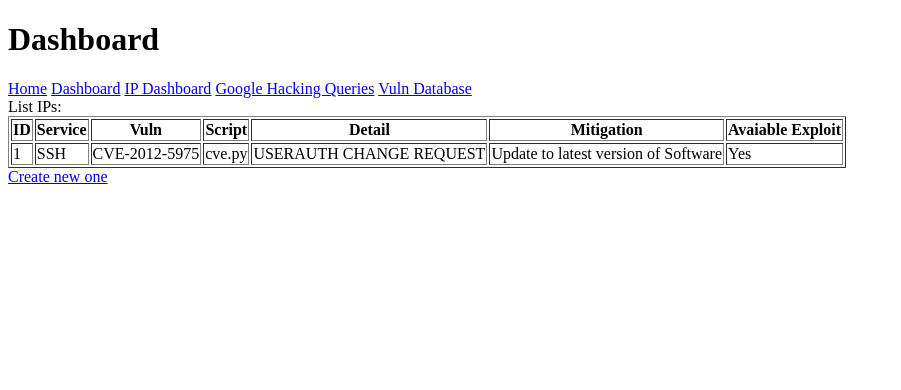
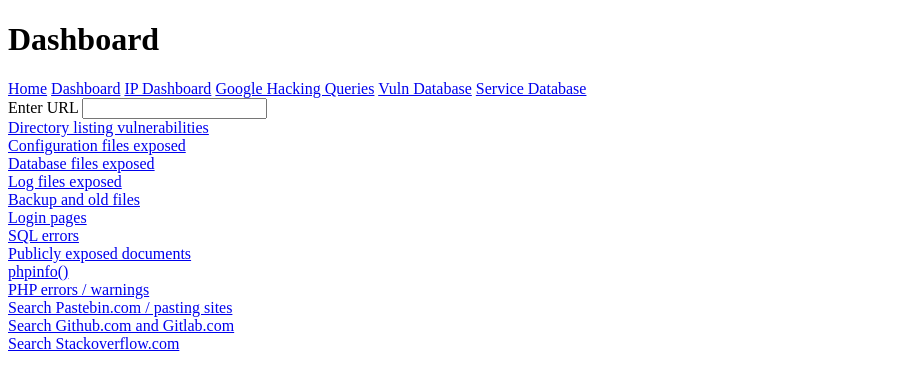
Before and after one commit to c0g4ih4l4n/OpenSupervisor, a Flask app: page /google_hacking_dashboard in a window 1280 px wide. Shown: the top 390 px of the page, without its empty margins (0-901 px from the left). Run offline with Flask 2, Linux system fonts and the light colour scheme; some libraries are stand-ins or nearby versions.

Commit message:
Google hacking query simple

```diff
--- a/Code/app.py
+++ b/Code/app.py
@@ -254,7 +254,7 @@
 		common_port = request.form['common_port'] if request.form['common_port'] is not None else ""
 
 		new_serv = {"service_name": service_name, "description": description, 'protocol': protocol, 'tls': tls, 'common_port': common_port}
-		service_clt.insert(new_serv)
+		service_clt.insert_one(new_serv)
 
 		return redirect(url_for('api.services'))
 
@@ -433,7 +433,22 @@
 
 @app.route('/google_hacking_dashboard')
 def google_hacking_dashboard():
-	return render_template('google_hacking_dashboard.html')
+	queries = {
+		'1': 'Directory listing vulnerabilities',
+		'2': 'Configuration files exposed',
+		'3': 'Database files exposed',
+		'4':'Log files exposed',
+		'5':'Backup and old files',
+		'6':'Login pages',
+		'7':'SQL errors',
+		'8':'Publicly exposed documents',
+		'9':'phpinfo()',
+		'10':'PHP errors / warnings',
+		'11':'Search Pastebin.com / pasting sites',
+		'12':'Search Github.com and Gitlab.com',
+		'13':'Search Stackoverflow.com'
+	}
+	return render_template('google_hacking_dashboard.html', queries=queries)
 
 
 
--- a/Code/templates/google_hacking_dashboard.html
+++ b/Code/templates/google_hacking_dashboard.html
@@ -2,42 +2,107 @@
 <html>
 <head>
 	<title>Google Hacking Queries</title>
-	<meta http-equiv="refresh" content="5"/>
+	<script src="https://ajax.googleapis.com/ajax/libs/jquery/3.5.1/jquery.min.js"></script>
 </head>
 <body>
 	<h1>Dashboard</h1>
-	<div class="vertical-menu">
-		<a href="#" class="active">Home</a>
-		<a href="{{ url_for('domain_dashboard') }}">Dashboard</a>
-		<a href="{{ url_for('api.ips') }}">IP Dashboard</a>
-		<a href="{{ url_for('google_hacking_dashboard') }}">Google Hacking Queries</a>
-		<a href="{{ url_for('vuln_db_dashboard') }}">Vuln Database</a>
-	</div>
-	List IPs:
-	<table border="1px">
-		<tr>
-			<th>ID</th>
-            <th>Service</th>
-            <th>Vuln</th>
-            <th>Script</th>
-            <th>Detail</th>
-            <th>Mitigation</th>
-            <th>Avaiable Exploit</th>
-		</tr>
-		<tr>
-            <td>1</td>
-            <td>SSH</td>
-            <td>CVE-2012-5975</td>
-            <td>cve.py</td>
-            <td>USERAUTH CHANGE REQUEST</td>
-            <td>Update to latest version of Software</td>
-            <td>Yes</td>
-		</tr>
-	</table>
-	<a href="{{ url_for('create_ip') }}">Create new one</a>
+	{% include 'menu.html' %}
+	<form action="" id="tool-form" novalidate="novalidate">
+		<label for="">Enter URL</label>
+		<input type="text" name="url" id="target">
+	</form>
 
+	<!-- main queries -->
+	{% for id, query in queries.items() %}
+	<a href="/" target="_blank" id="pub_doc" onclick="do_google_search({{ id }})">{{ query }}</a>
+	<br>
+	{% endfor  %}
+<!--
 	<script type="text/javascript">
+		pub_doc_base = ""
+		$(document).ready(function(){
+			$("#url").change(function(){
+				//change href attribute of
+				url = $("#url").val()
+				pub_doc = "/" + url
+				console.log(url)
+				$("#pub_doc").attr("href", pub_doc)
+			});
+		});
 
-	</script>
+	</script> -->
+
+
+<!-- pentest tools -->
+<script>
+	function do_google_search(type)
+	{
+		/*if($('#tool-form').valid() == false) {
+			return;
+		}*/
+
+		site = document.getElementById('target').value;
+		if (site.indexOf('://') > 0) {
+			site = site.substr(site.indexOf('://')+3);
+		}
+		if (site.indexOf('/') > 0) {
+			site = site.substr(0, site.indexOf('/'));
+		}
+		if (site.indexOf('?') > 0) {
+			site = site.substr(0, site.indexOf('?'));
+		}
+		if (site.indexOf('&') > 0) {
+			site = site.substr(0, site.indexOf('&'));
+		}
+		url = 'https://www.google.com/search?q=';
+		console.log('Site: ' + site)
+		switch(type)
+		{
+			case 1:
+				url += 'site:' + site + '+intitle:index.of';
+				break;
+			case 2:
+				url += 'site:' + site + '+ext:xml+|+ext:conf+|+ext:cnf+|+ext:reg+|+ext:inf+|+ext:rdp+|+ext:cfg+|+ext:txt+|+ext:ora+|+ext:ini+|+ext:env';
+				break;
+			case 3:
+				url += 'site:' + site + '+ext:sql+|+ext:dbf+|+ext:mdb';
+				break;
+			case 4:
+				url += 'site:' + site + '+ext:log';
+				break;
+			case 5:
+				url += 'site:' + site + '+ext:bkf+|+ext:bkp+|+ext:bak+|+ext:old+|+ext:backup';
+				break;
+			case 6:
+				url += 'site:' + site + '+inurl:login';
+				break;
+			case 7:
+				url += 'site:' + site + '+intext:"sql+syntax+near"+|+intext:"syntax+error+has+occurred"+|+intext:"incorrect+syntax+near"+|+intext:"unexpected+end+of+SQL+command"+|+intext:"Warning:+mysql_connect()"+|+intext:"Warning:+mysql_query()"+|+intext:"Warning:+pg_connect()"';
+				break;
+			case 8:
+				url += 'site:' + site + '+ext:doc+|+ext:docx+|+ext:odt+|+ext:rtf+|+ext:sxw+|+ext:psw+|+ext:ppt+|+ext:pptx+|+ext:pps+|+ext:csv';
+				break;
+			case 9:
+				url += 'site:' + site + '+ext:php+intitle:phpinfo+"published+by+the+PHP+Group"';
+				break;
+			case 10:
+				url += 'site:' + site + '+"PHP+Parse+error"+|+"PHP+Warning"+|+"PHP+Error"';
+				break;
+			case 11:
+				url += 'site:pastebin.com | site:paste2.org | site:pastehtml.com | site:slexy.org | site:snipplr.com | site:snipt.net | site:textsnip.com | site:bitpaste.app | site:justpaste.it | site:heypasteit.com | site:hastebin.com | site:dpaste.org | site:dpaste.com | site:codepad.org | site:jsitor.com | site:codepen.io | site:jsfiddle.net | site:dotnetfiddle.net | site:phpfiddle.org | site:ide.geeksforgeeks.org | site:repl.it | site:ideone.com | site:paste.debian.net | site:paste.org | site:paste.org.ru | site:codebeautify.org  | site:codeshare.io | site:trello.com "' + site + '"';
+				break;
+			case 12:
+				url += 'site:github.com | site:gitlab.com "' + site + '"';
+				break;
+			case 13:
+				url += 'site:stackoverflow.com "' + site + '"';
+				break;
+		}
+		window.open(url,'','scrollbars=yes,menubar=no,height=600,width=800,resizable=yes,toolbar=yes,menubar=no,location=no,status=no');
+
+		var img = new Image();
+		img.src = '/?p=tool_exec&tool=google_hacking&site='+site+'&type='+type;
+	}
+</script>
 </body>
 </html>
```
Also changed, not shown: 1 other file.
